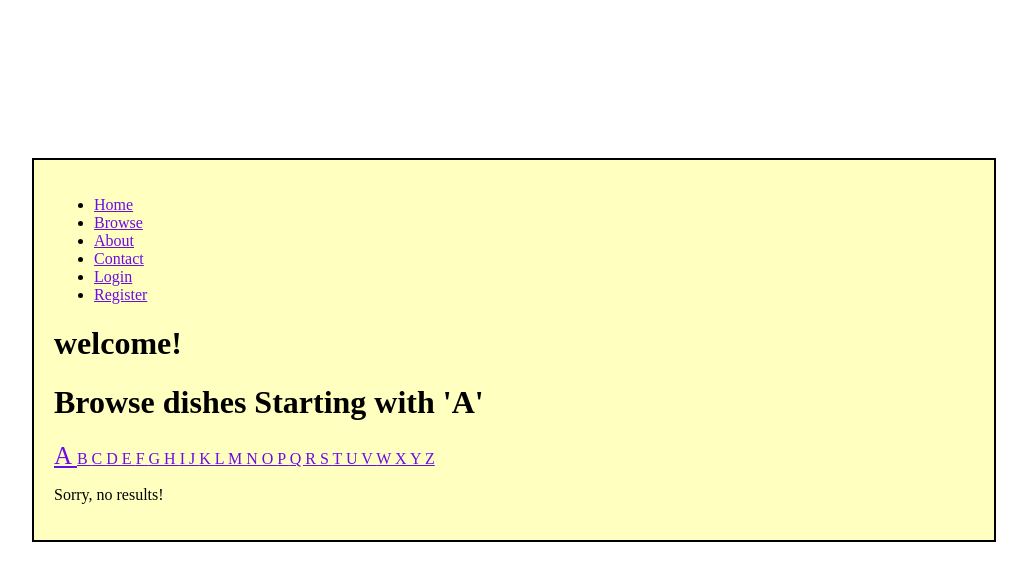
After one commit to Nico-Nico-XTRA/madplan, a Django app: page /browse/name/a/ in a window 1280 px wide. The commit adds this page. Shown: the top 581 px of the page, without its empty margins (126-1153 px from the left). Run offline with Django 3.2, Linux system fonts and the light colour scheme; data comes from the database, SQL or seed files in the repository.

Commit message:
adds browsing and redirecting

```diff
--- a/madplan/static/css/style.css
+++ b/madplan/static/css/style.css
@@ -12,3 +12,7 @@
 a {
 	color: 6C0CE8;
 }
+
+a.active {
+	font-size: 25px;
+}
--- a/madplan/templates/base.html
+++ b/madplan/templates/base.html
@@ -15,6 +15,7 @@
 		<header>
 			<ul>
 				<li><a href="{% url 'home' %}">Home</a></li>
+				<li><a href="{% url 'browse' %}">Browse</a></li>
 				<li><a href="{% url 'about' %}">About</a></li>
 				<li><a href="{% url 'contact' %}">Contact</a></li>
 				{% if user.is_authenticated %}
--- /dev/null
+++ b/madplan/templates/search/search.html
@@ -0,0 +1,30 @@
+{% extends 'base.html' %}
+{% block title %}
+    Browse - {{ block.super }}
+{% endblock title %}
+
+{% block content %}
+    <h1>
+        Browse dishes{% if initial %} Starting with
+        '{{ initial|title }}'{% endif %}
+    </h1>
+
+    {% for letter in 'abcdefghijklmnopqrstuvwxyz' %}
+    <a href="{% url 'browse_by_name' initial=letter %}"
+    {% if initial == letter %}class="active"{% endif %}>
+        {{ letter|upper }}
+    </a>
+    {% endfor %}
+
+    {% for dish in dishes %}
+    <ul>
+        <li>
+            <a href="{% url 'dish_detail' slug=dish.slug %}">
+                {{ dish.name }}
+            </a>
+        </li>
+    </ul>
+    {% empty %}
+    <p>Sorry, no results!</p>
+    {% endfor %}
+{% endblock content %}
--- a/madplan/views.py
+++ b/madplan/views.py
@@ -88,3 +88,15 @@
 	return render(request, 'dishes/create_dish.html', {
 		'form': form,
 		})
+
+def browse_by_name(request, initial=None):
+    if initial:
+        dishes = Dish.objects.filter(name__istartswith=initial)
+        dishes = dishes.order_by('name')
+    else:
+        dishes = Dish.objects.all().order_by('name')
+
+    return render(request, 'search/search.html', {
+        'dishes': dishes,
+        'initial': initial,
+    })
--- a/oversigt/urls.py
+++ b/oversigt/urls.py
@@ -21,6 +21,7 @@
 	password_reset_confirm,
 	password_reset_complete
 	)
+from django.views.generic import RedirectView
 
 from madplan import views
 from madplan.backends import MyRegistrationView
@@ -32,8 +33,13 @@
     url(r'^about/$', views.about, name="about"),
     url(r'^contact/$', views.contact, name="contact"),
 
+    url(r'^dishes/$', RedirectView.as_view(pattern_name='browse', permanent=True)),
     url(r'^dishes/(?P<slug>[-\w]+)/$', views.dish_detail, name='dish_detail'),
     url(r'^dishes/(?P<slug>[-\w]+)/edit/$', views.edit_dish, name='edit_dish'),
+
+    url(r'^browse/$', RedirectView.as_view(pattern_name='browse', permanent=True)),
+    url(r'^browse/name/$', views.browse_by_name, name='browse'),
+    url(r'^browse/name/(?P<initial>[-\w]+)/$', views.browse_by_name, name='browse_by_name'),
 
     # the new password reset URLs
     url(r'^accounts/password/reset/$',
```
